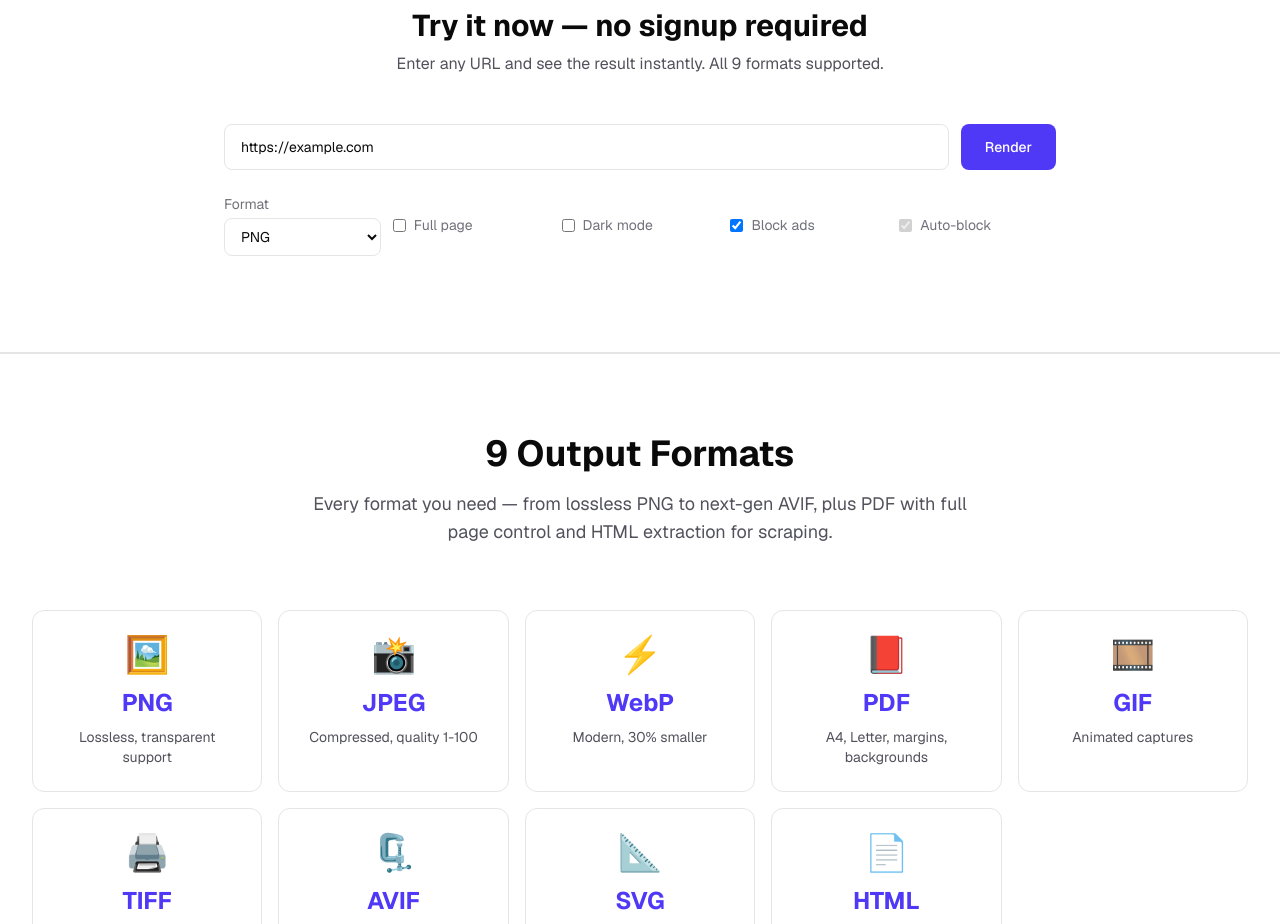
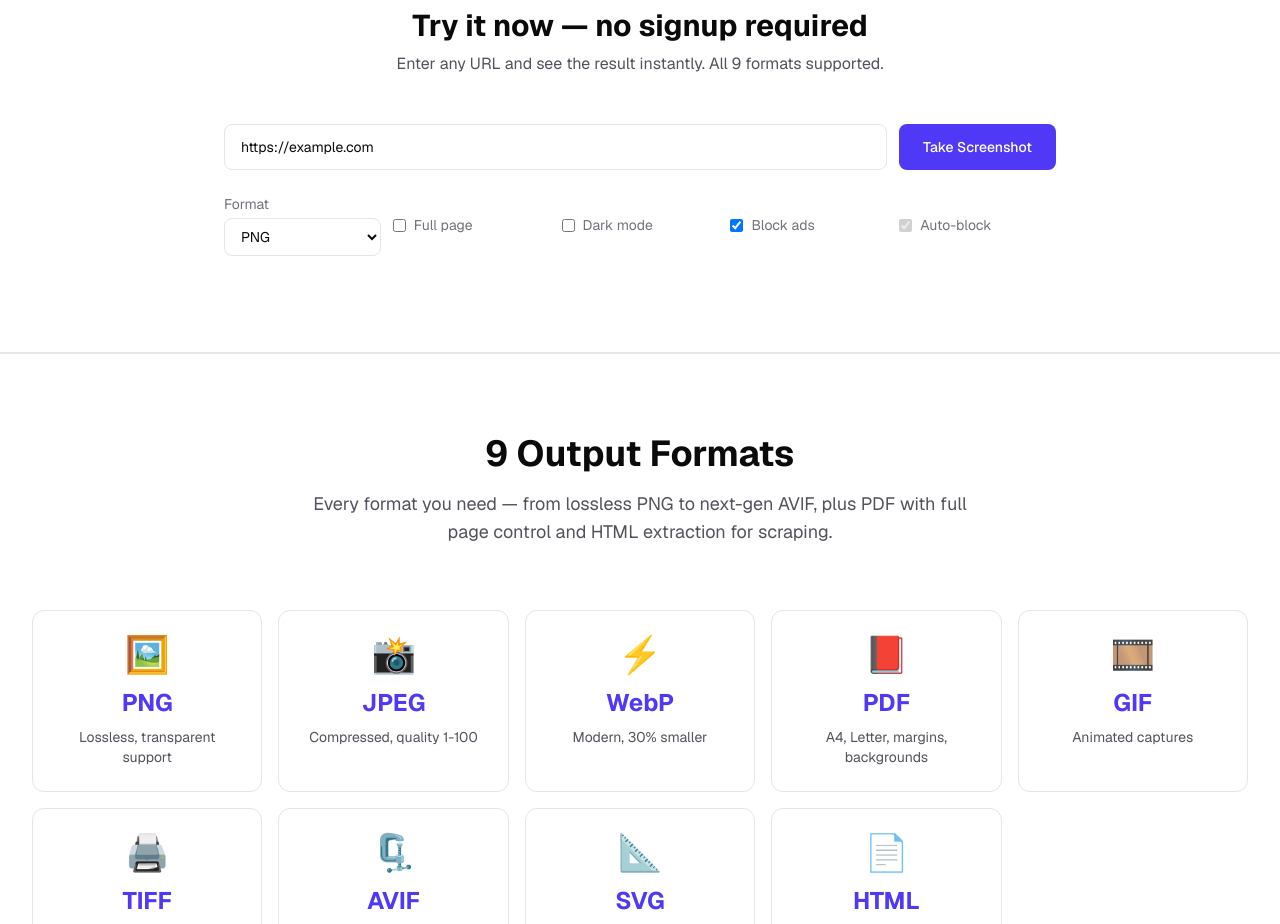
Before and after one commit to dhanavathsrikanth/screenshot-API, a Next.js app: page / in a window 1280 px wide. Shown: the part 1260-2184 px from the top of the page. Built offline with nearby package versions, Linux system fonts and the light colour scheme; no server answers.

Commit message:
rename Render button to Take Screenshot in playgrounds

```diff
--- a/src/components/dashboard/dashboard-playground.tsx
+++ b/src/components/dashboard/dashboard-playground.tsx
@@ -81,7 +81,7 @@ export function DashboardPlayground() {
             disabled={loading}
             className="rounded-lg bg-indigo-600 px-5 py-2.5 text-sm font-medium text-white hover:bg-indigo-700 disabled:opacity-50 transition-colors whitespace-nowrap"
           >
-            {loading ? "Rendering..." : "Render"}
+            {loading ? "Capturing..." : "Take Screenshot"}
           </button>
         </div>
 
@@ -167,7 +167,7 @@ export function DashboardPlayground() {
 
       {!result && !error && !loading && (
         <div className="mt-4 rounded-xl border border-dashed border-[var(--border)] p-8 text-center">
-          <p className="text-sm text-zinc-500">Enter a URL and click Render to see the result here.</p>
+          <p className="text-sm text-zinc-500">Enter a URL and click Take Screenshot to see the result here.</p>
         </div>
       )}
     </div>
--- a/src/components/playground.tsx
+++ b/src/components/playground.tsx
@@ -71,7 +71,7 @@ export function Playground() {
               disabled={loading}
               className="rounded-lg bg-indigo-600 px-6 py-3 text-sm font-medium text-white hover:bg-indigo-700 disabled:opacity-50 disabled:cursor-not-allowed transition-colors focus-visible:outline-none focus-visible:ring-2 focus-visible:ring-indigo-500 focus-visible:ring-offset-2"
             >
-              {loading ? "Rendering..." : "Render"}
+              {loading ? "Capturing..." : "Take Screenshot"}
             </button>
           </div>
 
```
